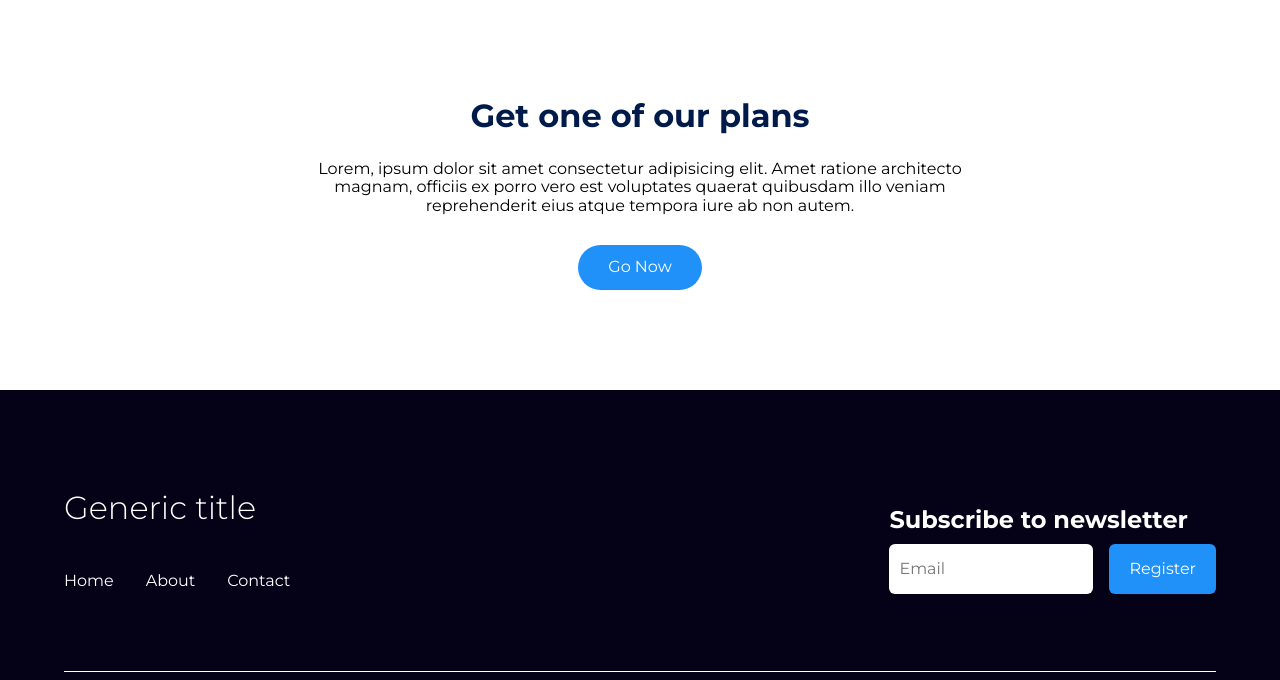
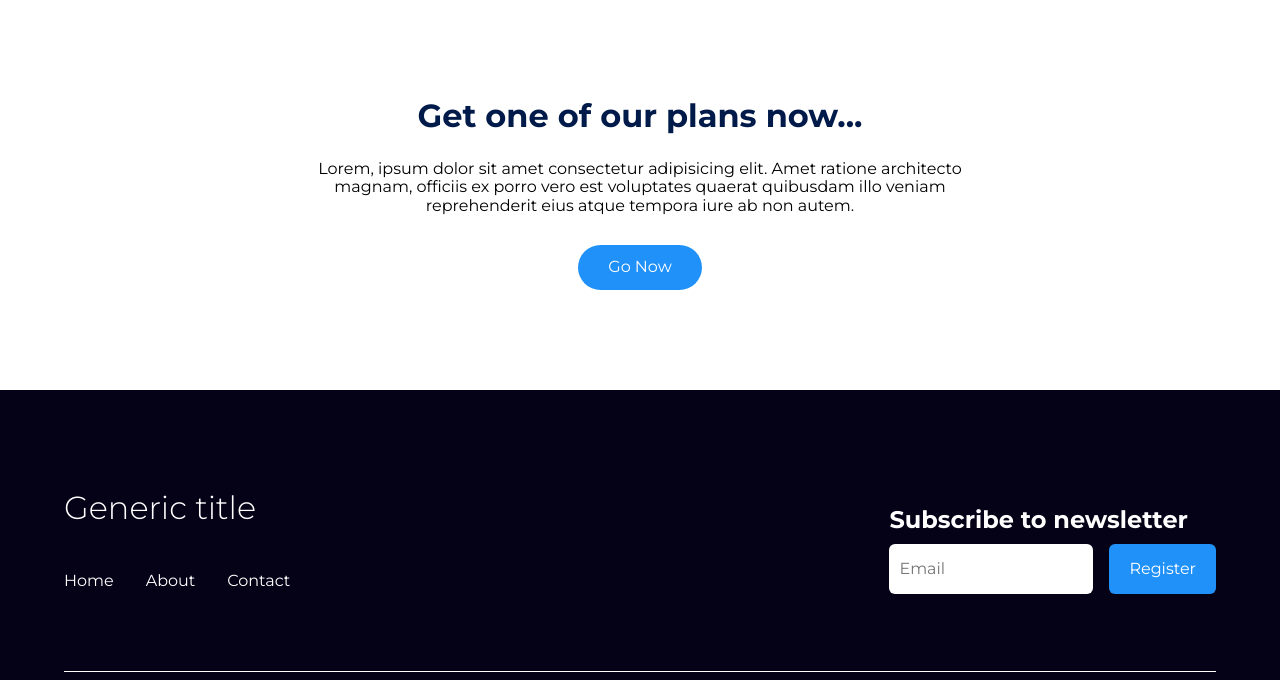
Before and after one commit to ChrisKunN/chriskunn.github.io, a plain HTML site: page index.html in a window 1280 px wide. Shown: the part 3658-4338 px from the top of the page. Drawn offline with Linux system fonts and the light colour scheme.

Commit message:
deploy links
links added

```diff
--- a/index.html
+++ b/index.html
@@ -284,7 +284,7 @@
             </section>
 
             <section class="questions__offer">
-                <h2 class="subtitle">Get one of our plans</h2>
+                <h2 class="subtitle">Get one of our plans now...</h2>
                 <p class="questions__copy">Lorem, ipsum dolor sit amet consectetur adipisicing elit. Amet ratione
                     architecto magnam, officiis ex porro vero est voluptates quaerat quibusdam illo veniam reprehenderit
                     eius atque tempora iure ab non autem.</p>
```
